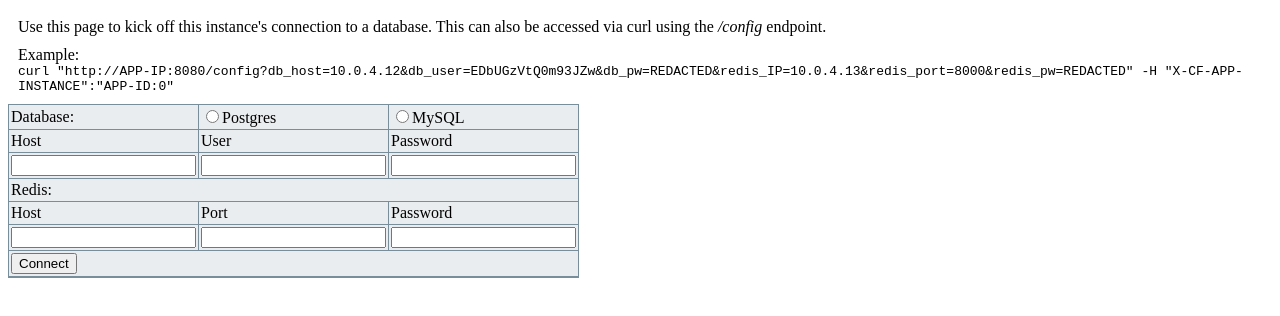
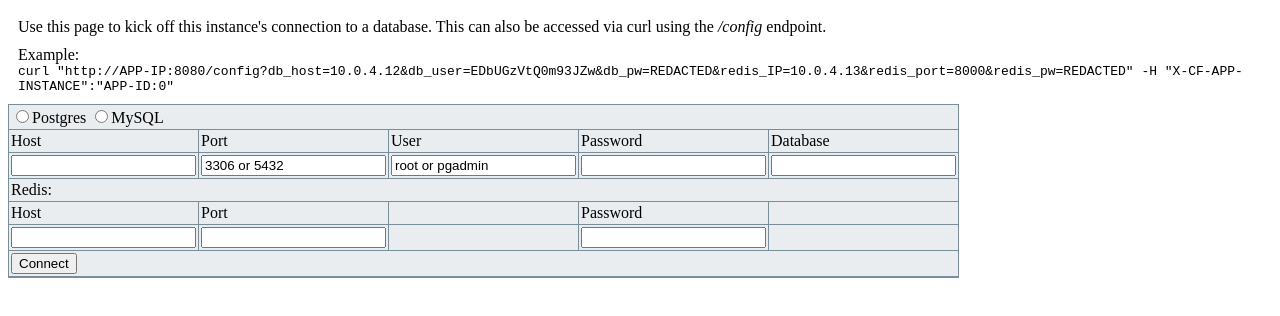
Before and after one commit to menicosia/db-monitor.node, a website: page static/setup.html in a window 1280 px wide. Shown: the part 48-364 px from the top of the page. Drawn offline with Linux system fonts and the light colour scheme.

Commit message:
Changes to plumb through database name, required for pg4k8s

```diff
--- a/static/setup.html
+++ b/static/setup.html
@@ -16,25 +16,28 @@
        -H "X-CF-APP-INSTANCE":"APP-ID:0"</code></p>
     <table id="dataTable" border=0>
         <form action="config" method="get">
-          <tr><td>Database:</td>
-            <td><input type="radio" name="db_type" value="pg"><label for="pg">Postgres</label></td>
-            <td><input type="radio" name="db_type" value="my"><label for="my">MySQL</label></td></tr>
+          <tr><td colspan=5>
+            <input type="radio" name="db_type" value="pg"><label for="pg">Postgres</label>
+            <input type="radio" name="db_type" value="my"><label for="my">MySQL</label></td></tr>
           <tr>
-            <th>Host</th><th>User</th><th>Password</th></tr>
+            <th>Host</th><th>Port</th><th>User</th><th>Password</th><th>Database</th></tr>
           <tr>
             <td><input type="text" name="db_host" /></td>
-            <!-- <td><input type="text" name="db_DB" /></td> -->
-            <td><input type="text" name="db_user" /></td>
-            <td><input type="password" name="db_pw" /></td></tr>
-          <tr><td colspan=3>Redis:</td>
+            <td><input type="text" name="db_port" value="3306 or 5432"/></td>
+            <td><input type="text" name="db_user" value="root or pgadmin"/></td>
+            <td><input type="password" name="db_pw" /></td>
+            <td><input type="text" name="db_DB" /></td></tr>
+          <tr><td colspan=5>Redis:</td>
           <tr>
-            <th>Host</th><th>Port</th><th>Password</th></tr>
+            <th>Host</th><th>Port</th><th>&nbsp;</th><th>Password</th><th>&nbsp;</th></tr>
           <tr>
             <td><input type="text" name="redis_host" /></td>
             <td><input type="text" name="redis_port" /></td>
-            <td><input type="password" name="redis_pw" /></td></tr>
+            <td>&nbsp;</td>
+            <td><input type="password" name="redis_pw" /></td>
+            <td>&nbsp;</td></tr>
           <tr>
-            <td colspan=3><button type="submit">Connect</button></td></tr>
+            <td colspan=5><button type="submit">Connect</button></td></tr>
         </form>
     </table>
   </body>
```
Also changed, not shown: serviceCreds.class.js (+4 -4 lines), README.md.
